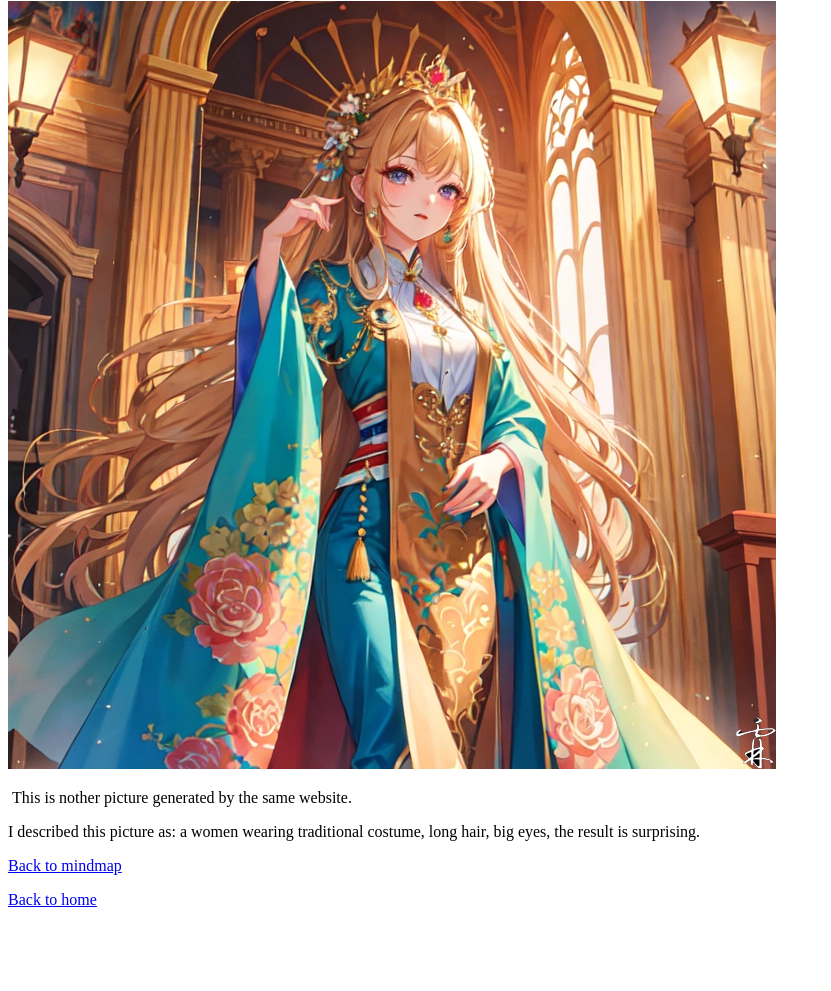
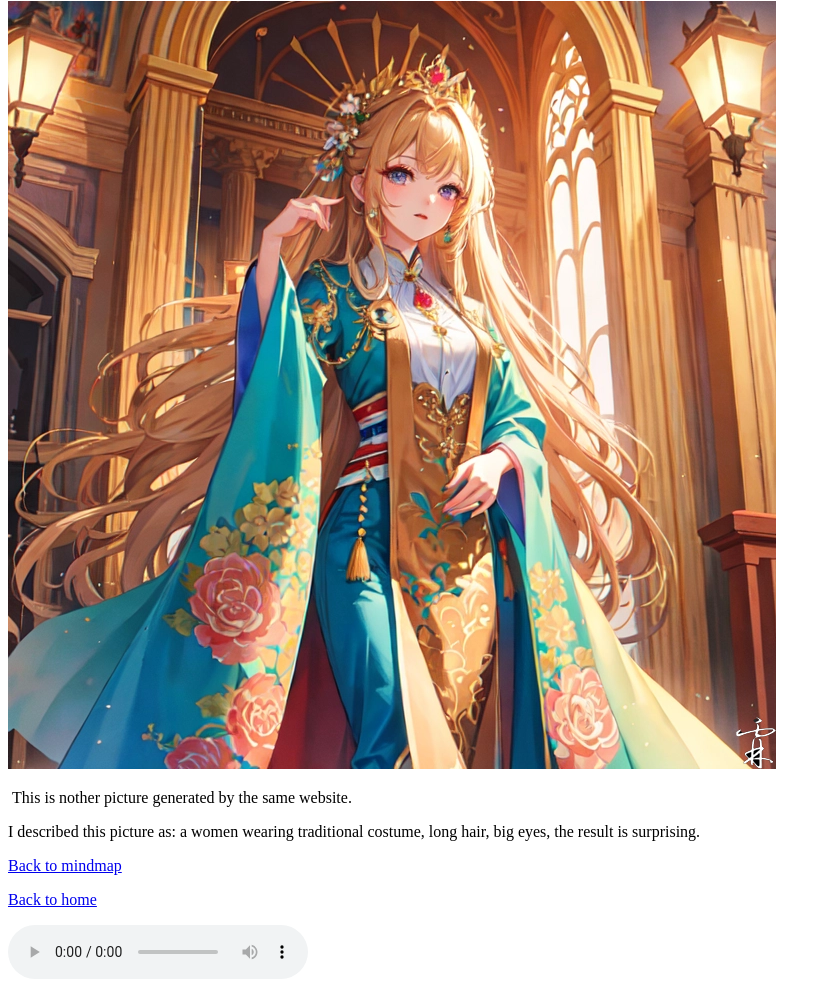
Before and after one commit to linljl/linljl.github.io, a plain HTML site: page aipainter.html in a window 1280 px wide. Shown: the part 765-1756 px from the top of the page, without its empty margins (0-831 px from the left). Before the commit the page ends 1724 px from the top, so only its background shows below. Drawn offline with Linux system fonts and the light colour scheme.

Commit message:
Add files via upload

```diff
--- a/aipainter.html
+++ b/aipainter.html
@@ -18,6 +18,7 @@
 <p>I described this picture as: a women wearing traditional costume, long hair, big eyes, the result is surprising.&nbsp;</p>
 <p><a href="aimindmap.html">Back to mindmap</a></p>
 <p><a href="index.html">Back to home</a></p>
+	<audio controls autoplay><source src="1.mp3" type="audio/mpeg" </audio>
 <p>&nbsp;</p>
 </body>
 </html>
```
